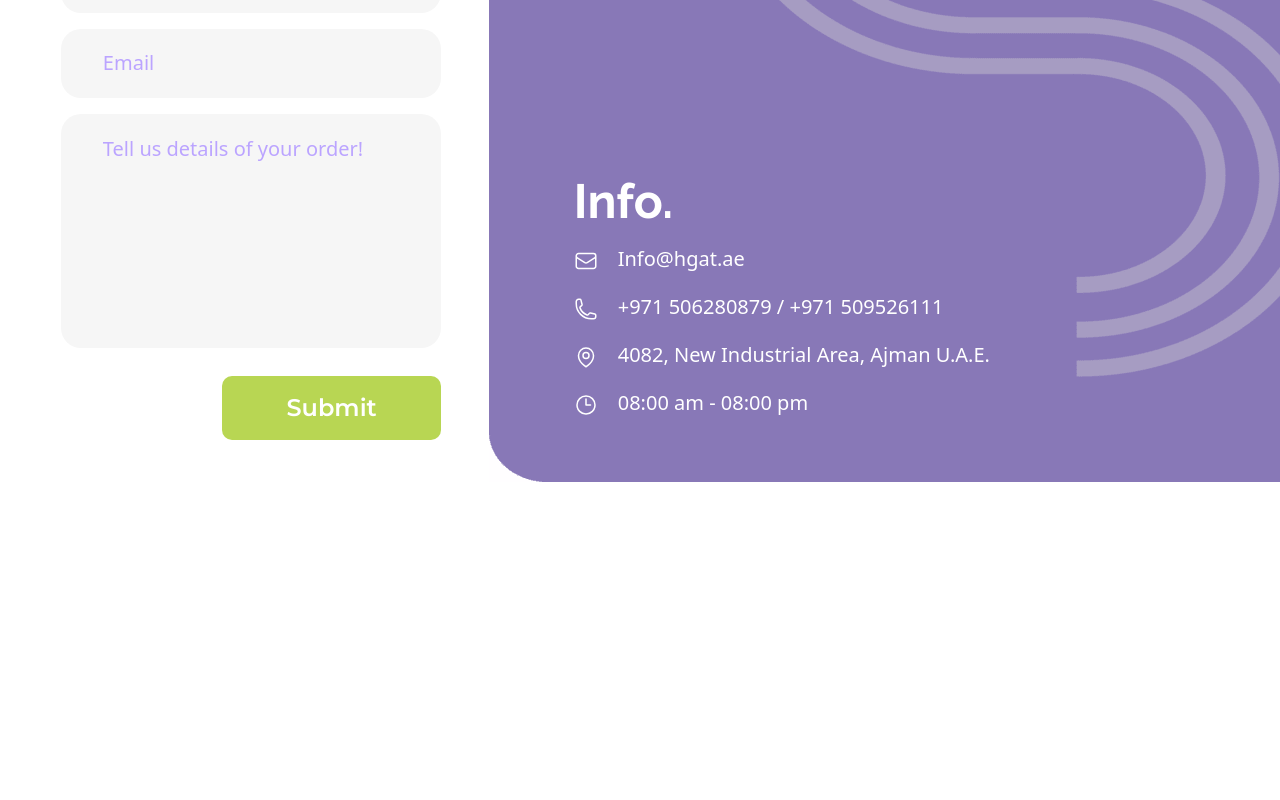
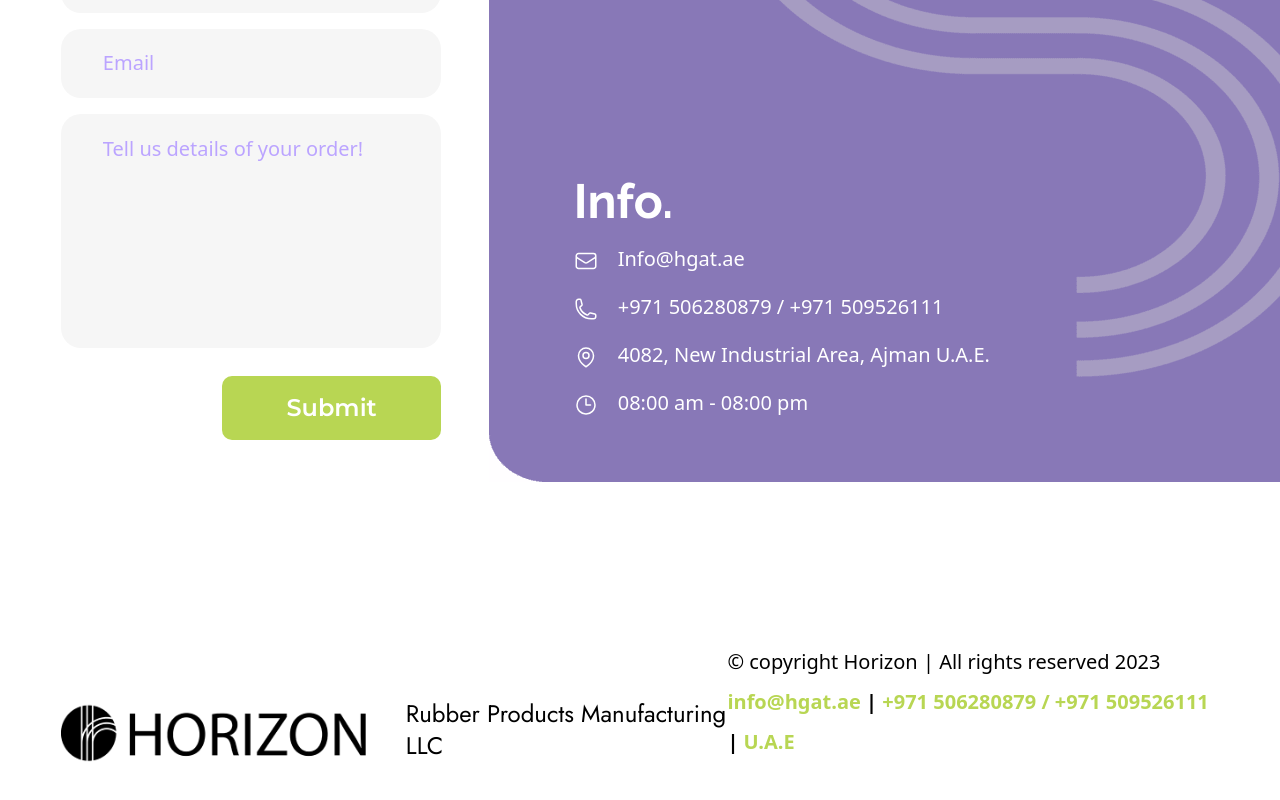
Before and after one commit to m4kman/horizon, a React (Vite) app: page / in a window 1280 px wide. Shown: the part 3911-4711 px from the top of the page. Before the commit the page ends 4393 px from the top, so only its background shows below. Built offline with nearby package versions, Linux system fonts and the light colour scheme; the HTML template or start-up script is replaced by a standard one.

Commit message:
create footer

```diff
--- a/src/App.tsx
+++ b/src/App.tsx
@@ -4,6 +4,7 @@ import Hero from "./components/home/Hero";
 import Category from "./components/home/Category";
 import Info from "./components/home/Info";
 import Contact from "./components/Contact";
+import Footer from "./components/Footer";
 
 export default function App() {
   return (
@@ -13,6 +14,7 @@ export default function App() {
       <Category />
       <Info />
       <Contact />
+      <Footer />
     </div>
   );
 }
--- a/src/components/Footer.tsx
+++ b/src/components/Footer.tsx
@@ -0,0 +1,26 @@
+import React from "react";
+import logo from "../assets/footer_logo.png";
+
+export default function Footer() {
+  return (
+    <footer className="mb-[4.75rem] mt-[10rem] flex justify-between">
+      <div className="flex items-end">
+        <div>
+          <img src={logo} alt="Horizon Logo" />
+        </div>
+        <p className="ml-10 font-secondary text-2xl">
+          Rubber Products Manufacturing LLC
+        </p>
+      </div>
+      <div className="text-xl leading-10">
+        <p className="font-medium">
+          © copyright Horizon | All rights reserved 2023
+        </p>
+        <p className="font-semibold text-[#B8D653]">
+          info@hgat.ae <span className="text-[#000]">|</span> +971 506280879 /
+          +971 509526111 <span className="text-[#000]">|</span> U.A.E
+        </p>
+      </div>
+    </footer>
+  );
+}
```
Also changed, not shown: src/assets/footer_logo.png (added).
